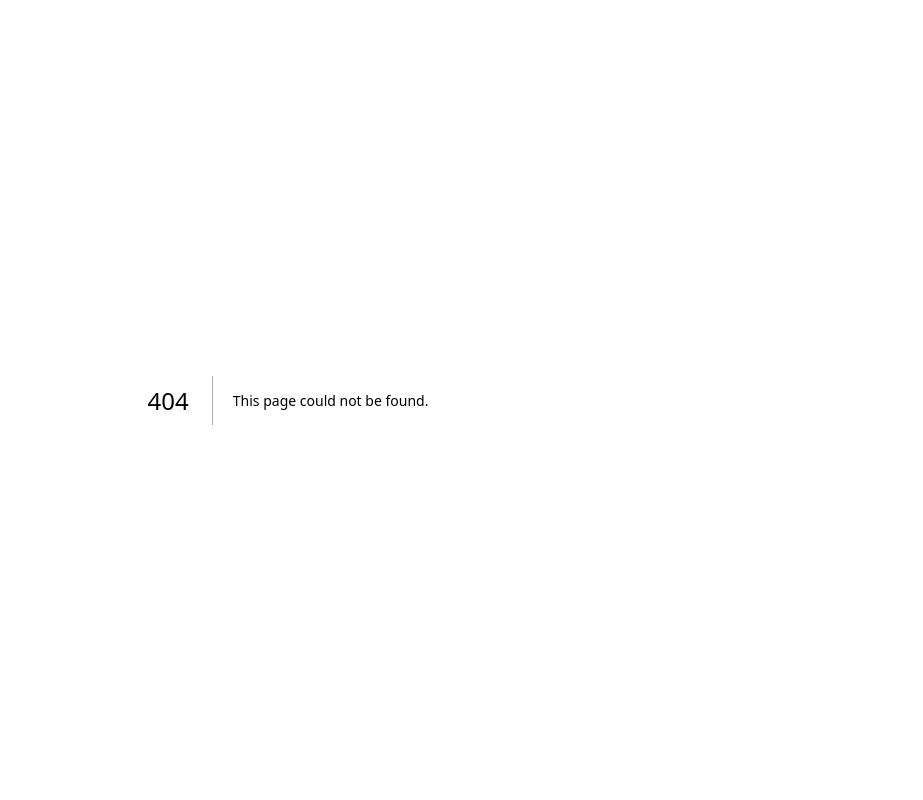
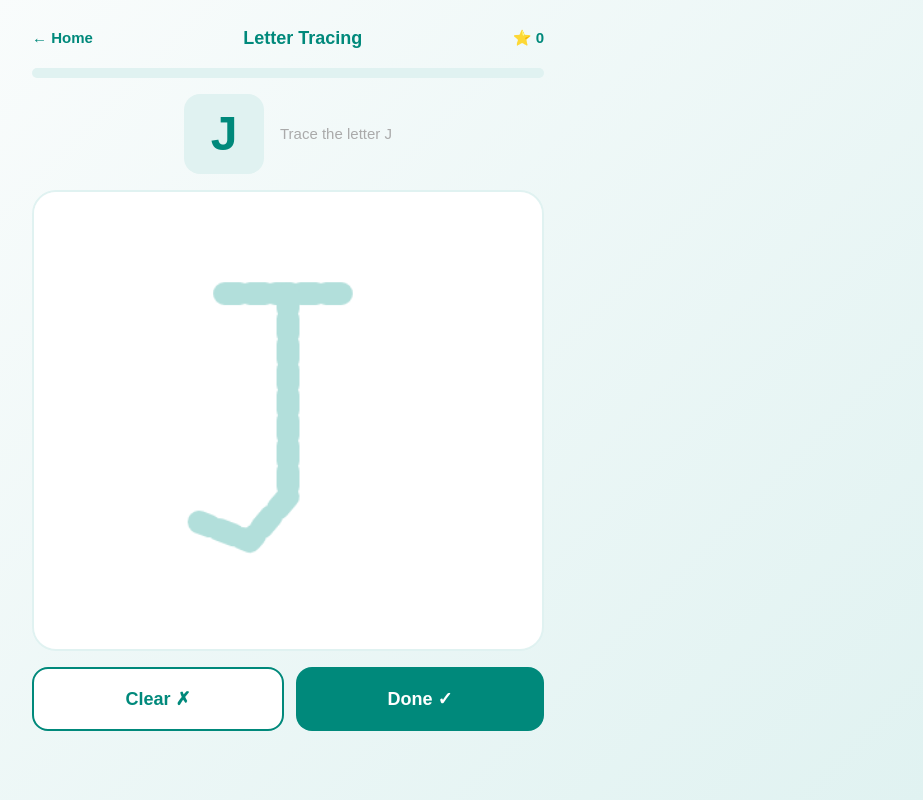
Before and after one commit to creativeskai/adrit-learns, a Next.js app: page /games/tracing in a window 1280 px wide. Before the commit this address had no page. Shown: the whole page, without its empty margins (352-1275 px from the left). Built offline with nearby package versions, Linux system fonts and the light colour scheme.

Commit message:
add tracing and speak word games - all 8 complete

```diff
--- /dev/null
+++ b/app/games/tracing/page.tsx
@@ -0,0 +1,212 @@
+"use client";
+import { useRef, useState, useEffect } from "react";
+import ResultScreen from "@/components/ResultScreen";
+
+const COLOR = "#00897b";
+const LIGHT = "#e0f2f1";
+
+const letters = ["A","B","C","D","E","F","G","H","I","J","K","L","M","N","O","P","Q","R","S","T","U","V","W","X","Y","Z"];
+
+const guidePoints: Record<string, {x:number,y:number}[][]> = {
+  A: [[[{x:150,y:280},{x:200,y:80},{x:250,y:280}],[{x:165,y:195},{x:235,y:195}]]],
+  B: [[[{x:130,y:80},{x:130,y:280}],[{x:130,y:80},{x:200,y:80},{x:220,y:100},{x:220,y:160},{x:200,y:180},{x:130,y:180}],[{x:130,y:180},{x:210,y:180},{x:230,y:200},{x:230,y:260},{x:210,y:280},{x:130,y:280}]]],
+  C: [[[{x:230,y:110},{x:200,y:80},{x:150,y:80},{x:110,y:120},{x:110,y:240},{x:150,y:280},{x:200,y:280},{x:230,y:250}]]],
+  D: [[[{x:130,y:80},{x:130,y:280}],[{x:130,y:80},{x:190,y:80},{x:240,y:130},{x:240,y:230},{x:190,y:280},{x:130,y:280}]]],
+  E: [[[{x:230,y:80},{x:130,y:80},{x:130,y:280},{x:230,y:280}],[{x:130,y:180},{x:210,y:180}]]],
+  F: [[[{x:130,y:80},{x:130,y:280}],[{x:130,y:80},{x:230,y:80}],[{x:130,y:180},{x:210,y:180}]]],
+  G: [[[{x:230,y:110},{x:200,y:80},{x:150,y:80},{x:110,y:120},{x:110,y:240},{x:150,y:280},{x:200,y:280},{x:240,y:260},{x:240,y:200},{x:200,y:200}]]],
+  H: [[[{x:130,y:80},{x:130,y:280}],[{x:270,y:80},{x:270,y:280}],[{x:130,y:180},{x:270,y:180}]]],
+  I: [[[{x:150,y:80},{x:250,y:80}],[{x:200,y:80},{x:200,y:280}],[{x:150,y:280},{x:250,y:280}]]],
+  J: [[[{x:150,y:80},{x:250,y:80}],[{x:200,y:80},{x:200,y:240},{x:170,y:275},{x:130,y:260}]]],
+  K: [[[{x:130,y:80},{x:130,y:280}],[{x:230,y:80},{x:130,y:180},{x:230,y:280}]]],
+  L: [[[{x:130,y:80},{x:130,y:280},{x:240,y:280}]]],
+  M: [[[{x:110,y:280},{x:110,y:80},{x:180,y:180},{x:250,y:80},{x:250,y:280}]]],
+  N: [[[{x:130,y:280},{x:130,y:80},{x:250,y:280},{x:250,y:80}]]],
+  O: [[[{x:180,y:80},{x:130,y:100},{x:100,y:150},{x:100,y:210},{x:130,y:260},{x:180,y:280},{x:230,y:260},{x:260,y:210},{x:260,y:150},{x:230,y:100},{x:180,y:80}]]],
+  P: [[[{x:130,y:80},{x:130,y:280}],[{x:130,y:80},{x:210,y:80},{x:240,y:110},{x:240,y:170},{x:210,y:190},{x:130,y:190}]]],
+  Q: [[[{x:180,y:80},{x:130,y:100},{x:100,y:150},{x:100,y:210},{x:130,y:260},{x:180,y:280},{x:230,y:260},{x:260,y:210},{x:260,y:150},{x:230,y:100},{x:180,y:80}],[{x:210,y:240},{x:260,y:290}]]],
+  R: [[[{x:130,y:80},{x:130,y:280}],[{x:130,y:80},{x:210,y:80},{x:240,y:110},{x:240,y:170},{x:210,y:190},{x:130,y:190}],[{x:190,y:190},{x:250,y:280}]]],
+  S: [[[{x:230,y:100},{x:200,y:80},{x:150,y:80},{x:110,y:110},{x:110,y:165},{x:180,y:185},{x:250,y:205},{x:250,y:255},{x:210,y:280},{x:150,y:280},{x:110,y:260}]]],
+  T: [[[{x:110,y:80},{x:260,y:80}],[{x:185,y:80},{x:185,y:280}]]],
+  U: [[[{x:130,y:80},{x:130,y:230},{x:160,y:270},{x:200,y:280},{x:240,y:270},{x:270,y:230},{x:270,y:80}]]],
+  V: [[[{x:120,y:80},{x:185,y:280},{x:250,y:80}]]],
+  W: [[[{x:110,y:80},{x:150,y:280},{x:185,y:180},{x:220,y:280},{x:260,y:80}]]],
+  X: [[[{x:120,y:80},{x:250,y:280}],[{x:250,y:80},{x:120,y:280}]]],
+  Y: [[[{x:120,y:80},{x:185,y:180},{x:250,y:80}],[{x:185,y:180},{x:185,y:280}]]],
+  Z: [[[{x:120,y:80},{x:250,y:80},{x:120,y:280},{x:250,y:280}]]],
+};
+
+function shuffle<T>(arr: T[]): T[] { return [...arr].sort(() => Math.random() - 0.5); }
+
+export default function TracingGame() {
+  const [set] = useState(() => shuffle(letters).slice(0, 8));
+  const [current, setCurrent] = useState(0);
+  const [score, setScore] = useState(0);
+  const [done, setDone] = useState(false);
+  const [drawing, setDrawing] = useState(false);
+  const [strokes, setStrokes] = useState<{x:number,y:number}[][]>([]);
+  const [currentStroke, setCurrentStroke] = useState<{x:number,y:number}[]>([]);
+  const [completed, setCompleted] = useState(false);
+  const canvasRef = useRef<HTMLCanvasElement>(null);
+  const letter = set[current];
+
+  useEffect(() => { drawGuide(); }, [current, strokes]);
+
+  function getPos(e: React.TouchEvent | React.MouseEvent, canvas: HTMLCanvasElement) {
+    const rect = canvas.getBoundingClientRect();
+    const scaleX = canvas.width / rect.width;
+    const scaleY = canvas.height / rect.height;
+    if ("touches" in e) {
+      return {
+        x: (e.touches[0].clientX - rect.left) * scaleX,
+        y: (e.touches[0].clientY - rect.top) * scaleY
+      };
+    }
+    return {
+      x: ((e as React.MouseEvent).clientX - rect.left) * scaleX,
+      y: ((e as React.MouseEvent).clientY - rect.top) * scaleY
+    };
+  }
+
+  function drawGuide() {
+    const canvas = canvasRef.current;
+    if (!canvas) return;
+    const ctx = canvas.getContext("2d");
+    if (!ctx) return;
+    ctx.clearRect(0, 0, canvas.width, canvas.height);
+
+    const paths = guidePoints[letter] || [];
+    paths[0]?.forEach(stroke => {
+      ctx.beginPath();
+      ctx.setLineDash([12, 8]);
+      ctx.strokeStyle = "#b2dfdb";
+      ctx.lineWidth = 18;
+      ctx.lineCap = "round";
+      ctx.lineJoin = "round";
+      stroke.forEach((p, i) => i === 0 ? ctx.moveTo(p.x, p.y) : ctx.lineTo(p.x, p.y));
+      ctx.stroke();
+      ctx.setLineDash([]);
+    });
+
+    strokes.forEach(stroke => {
+      ctx.beginPath();
+      ctx.strokeStyle = COLOR;
+      ctx.lineWidth = 16;
+      ctx.lineCap = "round";
+      ctx.lineJoin = "round";
+      stroke.forEach((p, i) => i === 0 ? ctx.moveTo(p.x, p.y) : ctx.lineTo(p.x, p.y));
+      ctx.stroke();
+    });
+
+    if (currentStroke.length > 1) {
+      ctx.beginPath();
+      ctx.strokeStyle = COLOR;
+      ctx.lineWidth = 16;
+      ctx.lineCap = "round";
+      ctx.lineJoin = "round";
+      currentStroke.forEach((p, i) => i === 0 ? ctx.moveTo(p.x, p.y) : ctx.lineTo(p.x, p.y));
+      ctx.stroke();
+    }
+  }
+
+  function startDraw(e: React.TouchEvent | React.MouseEvent) {
+    e.preventDefault();
+    const canvas = canvasRef.current;
+    if (!canvas || completed) return;
+    setDrawing(true);
+    const pos = getPos(e, canvas);
+    setCurrentStroke([pos]);
+  }
+
+  function moveDraw(e: React.TouchEvent | React.MouseEvent) {
+    e.preventDefault();
+    if (!drawing || completed) return;
+    const canvas = canvasRef.current;
+    if (!canvas) return;
+    const pos = getPos(e, canvas);
+    setCurrentStroke(s => [...s, pos]);
+    drawGuide();
+  }
+
+  function endDraw(e: React.TouchEvent | React.MouseEvent) {
+    e.preventDefault();
+    if (!drawing) return;
+    setDrawing(false);
+    setStrokes(s => [...s, currentStroke]);
+    setCurrentStroke([]);
+  }
+
+  function checkLetter() {
+    if (strokes.length === 0) return;
+    setCompleted(true);
+    setScore(s => s + 1);
+    setTimeout(() => {
+      if (current + 1 >= set.length) { setDone(true); }
+      else {
+        setCurrent(c => c + 1);
+        setStrokes([]);
+        setCurrentStroke([]);
+        setCompleted(false);
+      }
+    }, 1000);
+  }
+
+  function clearCanvas() { setStrokes([]); setCurrentStroke([]); setCompleted(false); }
+
+  function restart() { setCurrent(0); setScore(0); setDone(false); setStrokes([]); setCurrentStroke([]); setCompleted(false); }
+
+  if (done) return <ResultScreen score={score} total={set.length} color={COLOR} lightColor={LIGHT} onReplay={restart} />;
+
+  return (
+    <main className="min-h-screen flex flex-col items-center p-4 pt-6"
+      style={{ background: `linear-gradient(135deg, #fefefe 0%, ${LIGHT} 100%)` }}>
+      <div className="w-full max-w-lg flex flex-col gap-4">
+        <div className="flex justify-between items-center">
+          <a href="/" style={{ color: COLOR, fontSize: "15px", fontWeight: 600 }}>← Home</a>
+          <span className="font-bold text-lg" style={{ color: COLOR }}>Letter Tracing</span>
+          <span style={{ color: COLOR, fontSize: "15px", fontWeight: 600 }}>⭐ {score}</span>
+        </div>
+        <div style={{ background: LIGHT, height: "10px", borderRadius: "9999px" }}>
+          <div style={{ background: COLOR, height: "10px", borderRadius: "9999px", width: `${(current / set.length) * 100}%`, transition: "width 0.5s" }} />
+        </div>
+
+        <div className="flex items-center justify-center gap-4">
+          <div className="w-20 h-20 flex items-center justify-center rounded-2xl text-5xl font-black"
+            style={{ background: LIGHT, color: COLOR }}>{letter}</div>
+          <p style={{ color: "#aaa", fontSize: "15px" }}>Trace the letter {letter}</p>
+        </div>
+
+        <div className="relative rounded-3xl overflow-hidden"
+          style={{ background: "white", border: `2px solid ${LIGHT}` }}>
+          <canvas
+            ref={canvasRef}
+            width={400} height={360}
+            style={{ width: "100%", height: "auto", touchAction: "none", display: "block",
+              background: completed ? "#e8f5e9" : "white" }}
+            onMouseDown={startDraw} onMouseMove={moveDraw} onMouseUp={endDraw}
+            onTouchStart={startDraw} onTouchMove={moveDraw} onTouchEnd={endDraw}
+          />
+          {completed && (
+            <div className="absolute inset-0 flex items-center justify-center"
+              style={{ background: "rgba(232,245,233,0.7)" }}>
+              <span style={{ fontSize: "80px" }}>✅</span>
+            </div>
+          )}
+        </div>
+
+        <div className="flex gap-3">
+          <button onClick={clearCanvas}
+            className="flex-1 py-4 rounded-2xl text-lg font-bold active:scale-95 transition-transform"
+            style={{ background: "white", color: COLOR, border: `2px solid ${COLOR}` }}>
+            Clear ✗
+          </button>
+          <button onClick={checkLetter}
+            className="flex-1 py-4 rounded-2xl text-white text-lg font-bold active:scale-95 transition-transform"
+            style={{ background: completed ? "#aaa" : COLOR }}>
+            Done ✓
+          </button>
+        </div>
+      </div>
+    </main>
+  );
+}
--- a/app/page.tsx
+++ b/app/page.tsx
@@ -1,14 +1,14 @@
 "use client";
 
 const games = [
-  { href: "/games/alphabet", emoji: "🔤", label: "Letters", sub: "A to Z recognition", color: "#e07b39", light: "#fde8d8", ready: true },
-  { href: "/games/counting", emoji: "🔢", label: "Counting", sub: "Count objects 1–10", color: "#3a7bd5", light: "#dbeeff", ready: true },
-  { href: "/games/addition", emoji: "➕", label: "Addition", sub: "Simple sums", color: "#9b59b6", light: "#f3e8ff", ready: true },
-  { href: "/games/wordbuilder", emoji: "🧩", label: "Word Builder", sub: "Drag letters to spell", color: "#e74c3c", light: "#fdecea", ready: true },
-  { href: "/games/evs", emoji: "🌿", label: "EVS", sub: "Identify plants & animals", color: "#27ae60", light: "#e8f8f0", ready: true },
-  { href: "/games/phonics", emoji: "🔊", label: "Phonics", sub: "Letter sounds", color: "#f39c12", light: "#fff8e1", ready: true },
-  { href: "#", emoji: "✏️", label: "Tracing", sub: "Coming soon", color: "#aaa", light: "#f5f5f5", ready: false },
-  { href: "#", emoji: "🗣️", label: "Speak Word", sub: "Coming soon", color: "#aaa", light: "#f5f5f5", ready: false },
+  { href: "/games/alphabet",   emoji: "🔤", label: "Letters",      sub: "A to Z recognition",    color: "#e07b39", light: "#fde8d8", ready: true },
+  { href: "/games/counting",   emoji: "🔢", label: "Counting",     sub: "Count objects 1–10",    color: "#3a7bd5", light: "#dbeeff", ready: true },
+  { href: "/games/addition",   emoji: "➕", label: "Addition",     sub: "Simple sums",            color: "#9b59b6", light: "#f3e8ff", ready: true },
+  { href: "/games/wordbuilder",emoji: "🧩", label: "Word Builder", sub: "Spell with letters",    color: "#e74c3c", light: "#fdecea", ready: true },
+  { href: "/games/evs",        emoji: "🌿", label: "EVS",          sub: "Nature & animals",      color: "#27ae60", light: "#e8f8f0", ready: true },
+  { href: "/games/phonics",    emoji: "🔊", label: "Phonics",      sub: "Letter sounds",         color: "#f39c12", light: "#fff8e1", ready: true },
+  { href: "/games/tracing",    emoji: "✏️", label: "Tracing",      sub: "Trace A to Z",          color: "#00897b", light: "#e0f2f1", ready: true },
+  { href: "/games/speakword",  emoji: "🗣️", label: "Speak Word",   sub: "Say the word aloud",   color: "#8e44ad", light: "#f5eeff", ready: true },
 ];
 
 export default function Home() {
@@ -30,12 +30,7 @@ export default function Home() {
           {games.map((g) => (
             <a key={g.label} href={g.href}
               className="flex flex-col items-center gap-2 p-5 rounded-3xl text-center transition-transform active:scale-95"
-              style={{
-                background: "white",
-                border: `2px solid ${g.light}`,
-                opacity: g.ready ? 1 : 0.5,
-                pointerEvents: g.ready ? "auto" : "none"
-              }}>
+              style={{ background: "white", border: `2px solid ${g.light}` }}>
               <span style={{ fontSize: "44px" }}>{g.emoji}</span>
               <span className="font-black text-lg" style={{ color: g.color }}>{g.label}</span>
               <span style={{ fontSize: "12px", color: "#aaa" }}>{g.sub}</span>
@@ -47,7 +42,7 @@ export default function Home() {
           style={{ background: "white", border: "2px solid #fde8d8" }}>
           <span style={{ fontSize: "36px" }}>🏆</span>
           <div>
-            <p className="font-bold" style={{ color: "#e07b39" }}>Keep learning!</p>
+            <p className="font-bold" style={{ color: "#e07b39" }}>All 8 games unlocked!</p>
             <p style={{ fontSize: "13px", color: "#aaa" }}>Complete all games to earn your star</p>
           </div>
         </div>
```
